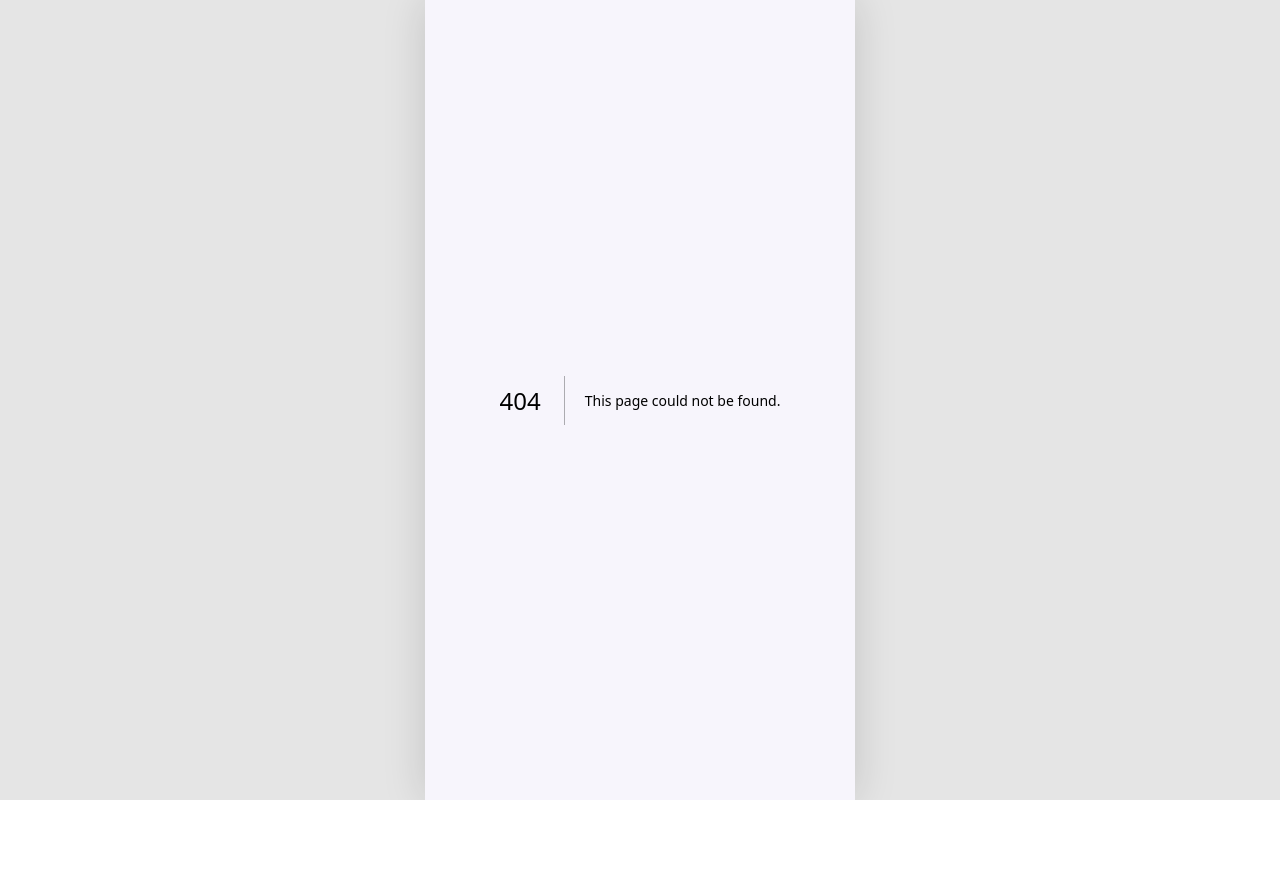
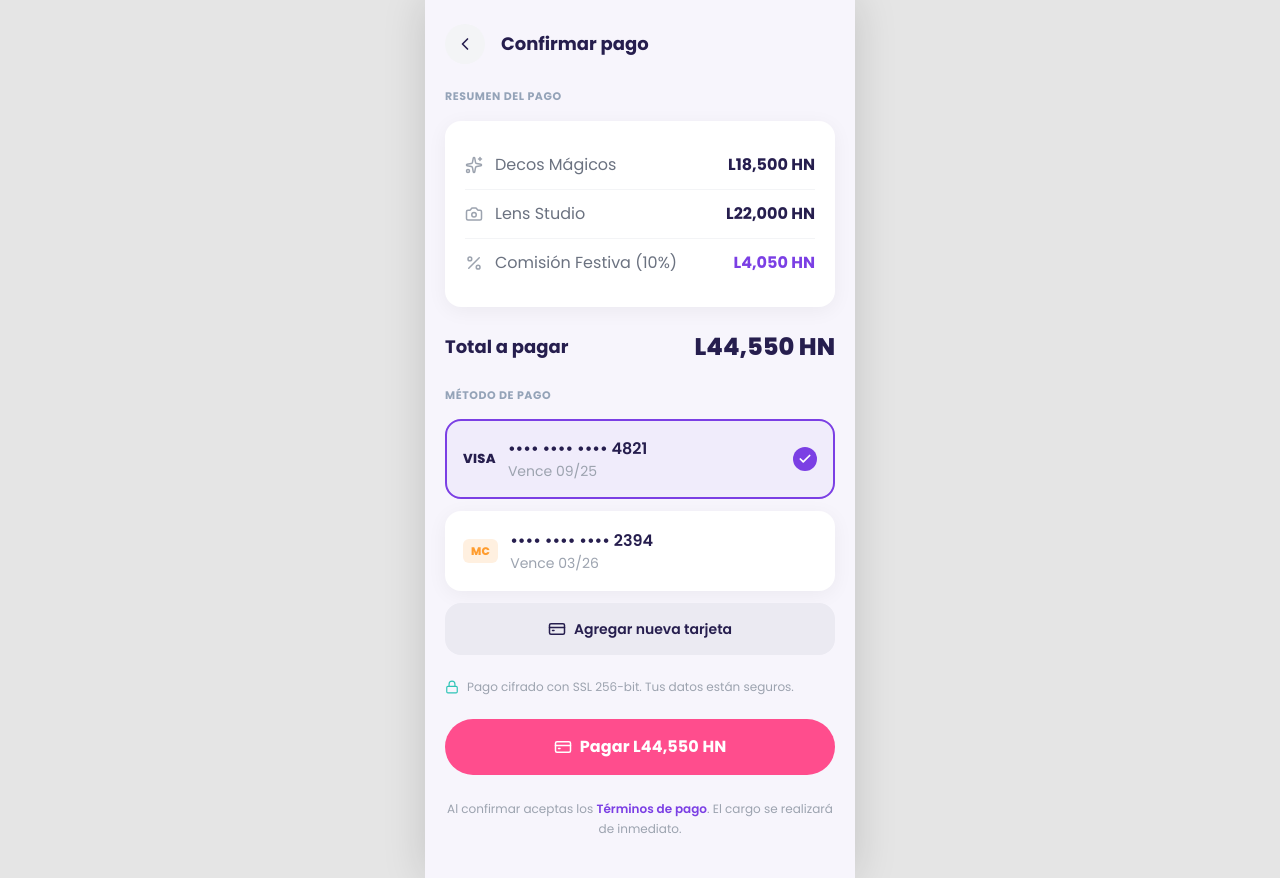
Before and after one commit to AlejandroGBC/Festiva, a Next.js app: page /eventos/1/pago in a window 1280 px wide. Before the commit this address had no page. Before the commit the page ends 800 px from the top, so only its background shows below. Built offline with nearby package versions, Linux system fonts and the light colour scheme.

Commit message:
fix: mejorar contraste de textarea, centrar chips, ajustar tarjetas de proveedor y agregar ruta de pago

```diff
--- a/src/app/(cliente)/eventos/[id]/page.tsx
+++ b/src/app/(cliente)/eventos/[id]/page.tsx
@@ -2,6 +2,8 @@ import { DetalleEventoHeader } from "@/modules/cliente/eventos/components/Detall
 import { ProveedorContratadoCard } from "@/modules/cliente/eventos/components/ProveedorContratadoCard";
 import { TimelineItem } from "@/modules/cliente/eventos/components/TimelineItem";
 import { ChatRapidoCard } from "@/modules/cliente/eventos/components/ChatRapidoCard";
+import SectionHeader from "@/shared/components/SectionHeader";
+import Navbar from "@/shared/components/Navbar";
 import type { TimelinePaso, ProveedorContratado } from "@/modules/cliente/eventos/types/eventos.types";
 
 // TODO: reemplazar por fetch real a eventos.service.ts cuando conectemos Supabase
@@ -20,9 +22,7 @@ const pasosMock: TimelinePaso[] = [
 
 export default function DetalleEventoPage({ params }: { params: { id: string } }) {
   return (
-    // -m-8 cancela el padding de 2rem heredado de .mobile-shell (globals.css)
-    // así esta página controla su propio espaciado de borde a borde
-    <div className="-m-8 min-h-screen">
+    <div>
       <DetalleEventoHeader
         titulo="Cumpleaños Carlos 40"
         fecha="10 julio, 2026"
@@ -30,15 +30,9 @@ export default function DetalleEventoPage({ params }: { params: { id: string } }
         progreso={65}
       />
 
-      <div className="px-5 pt-6 pb-24 flex flex-col gap-8">
+      <div className="px-5 pt-6 pb-8 flex flex-col gap-8">
         <div>
-          <div className="flex items-center justify-between mb-3">
-            <h2 className="font-bold text-festiva-midnight-blue">Proveedores contratados</h2>
-            <button type="button" className="text-sm font-semibold text-festiva-euphoric-pink">
-              Ver todos
-            </button>
-          </div>
-
+          <SectionHeader title="Proveedores contratados" accion="Ver todos" />
           <div className="flex flex-col gap-3">
             {proveedoresMock.map((proveedor) => (
               <ProveedorContratadoCard key={proveedor.id} proveedor={proveedor} />
@@ -47,7 +41,7 @@ export default function DetalleEventoPage({ params }: { params: { id: string } }
         </div>
 
         <div>
-          <h2 className="font-bold text-festiva-midnight-blue mb-4">Timeline del evento</h2>
+          <SectionHeader title="Timeline del evento" accion="" />
           <div className="flex flex-col">
             {pasosMock.map((paso, index) => (
               <TimelineItem key={paso.titulo} {...paso} esUltimo={index === pasosMock.length - 1}>
@@ -57,6 +51,8 @@ export default function DetalleEventoPage({ params }: { params: { id: string } }
           </div>
         </div>
       </div>
+
+      <Navbar />
     </div>
   );
 }
--- /dev/null
+++ b/src/app/(cliente)/eventos/[id]/pago/page.tsx
@@ -0,0 +1,90 @@
+"use client";
+
+import { useState } from "react";
+import { useRouter } from "next/navigation";
+import { ChevronLeft, Sparkles, Camera, Percent, Lock, CreditCard } from "lucide-react";
+import Button from "@/shared/components/Button";
+import SectionTitle from "@/shared/components/SectionTitle";
+import { ResumenPagoCard } from "@/modules/cliente/pagos/components/ResumenPagoCard";
+import { MetodoPagoOption } from "@/modules/cliente/pagos/components/MetodoPagoOption";
+import { AgregarTarjetaButton } from "@/modules/cliente/pagos/components/AgregarTarjetaButton";
+import type { ItemResumenPago, MetodoPago } from "@/modules/cliente/pagos/types/pagos.types";
+
+// TODO: reemplazar por fetch real (join TBL_CONTRATACIONES + TBL_PAGOS + TBL_OFERTAS) cuando conectemos Supabase
+const itemsResumenMock: ItemResumenPago[] = [
+  { id: "1", nombre: "Decos Mágicos", monto: 18500, icon: Sparkles },
+  { id: "2", nombre: "Lens Studio", monto: 22000, icon: Camera },
+  { id: "3", nombre: "Comisión Festiva (10%)", monto: 4050, icon: Percent, destacado: true },
+];
+
+const metodosMock: MetodoPago[] = [
+  { id: "1", marca: "visa", ultimosDigitos: "4821", vencimiento: "09/25" },
+  { id: "2", marca: "mastercard", ultimosDigitos: "2394", vencimiento: "03/26" },
+];
+
+const totalAPagar = itemsResumenMock.reduce((acc, item) => acc + item.monto, 0);
+
+export default function ConfirmarPagoPage() {
+  const router = useRouter();
+  const [metodoSeleccionado, setMetodoSeleccionado] = useState(metodosMock[0].id);
+
+  return (
+    <div>
+      <div className="flex items-center gap-4 px-5 pt-6 pb-2">
+        <button
+          type="button"
+          onClick={() => router.back()}
+          className="w-10 h-10 rounded-full bg-gray-100 flex items-center justify-center shrink-0"
+        >
+          <ChevronLeft size={20} className="text-festiva-midnight-blue" />
+        </button>
+        <h1 className="text-lg font-bold text-festiva-midnight-blue">Confirmar pago</h1>
+      </div>
+
+      <div className="px-5 pt-4 pb-10 flex flex-col gap-6">
+        <div>
+          <SectionTitle title="Resumen del pago" />
+          <ResumenPagoCard items={itemsResumenMock} />
+        </div>
+
+        <div className="flex items-center justify-between">
+          <span className="font-bold text-lg text-festiva-midnight-blue">Total a pagar</span>
+          <span className="font-extrabold text-2xl text-festiva-midnight-blue">
+            L{totalAPagar.toLocaleString("es-HN")} HN
+          </span>
+        </div>
+
+        <div>
+          <SectionTitle title="Método de pago" />
+          <div className="flex flex-col gap-3">
+            {metodosMock.map((metodo) => (
+              <MetodoPagoOption
+                key={metodo.id}
+                metodo={metodo}
+                seleccionado={metodo.id === metodoSeleccionado}
+                onSeleccionar={() => setMetodoSeleccionado(metodo.id)}
+              />
+            ))}
+            <AgregarTarjetaButton />
+          </div>
+        </div>
+
+        <div className="flex items-center gap-2 text-xs text-gray-400">
+          <Lock size={14} className="text-festiva-mint-neon shrink-0" />
+          Pago cifrado con SSL 256-bit. Tus datos están seguros.
+        </div>
+
+        <Button variant="primary" size="lg" shape="pill" className="w-full">
+          <CreditCard size={18} />
+          Pagar L{totalAPagar.toLocaleString("es-HN")} HN
+        </Button>
+
+        <p className="text-xs text-center text-gray-400 leading-relaxed">
+          Al confirmar aceptas los{" "}
+          <span className="font-semibold text-festiva-electric-violet">Términos de pago</span>. El cargo se
+          realizará de inmediato.
+        </p>
+      </div>
+    </div>
+  );
+}
--- a/src/app/(proveedor)/[id]/page.tsx
+++ b/src/app/(proveedor)/[id]/page.tsx
@@ -0,0 +1,7 @@
+export default function ProveedorDetallePage({ params }: { params: { id: string } }) {
+  return (
+    <div>
+      <h1>Proveedor {params.id}</h1>
+    </div>
+  );
+}
--- a/src/modules/cliente/eventos/components/DetalleEventoHeader.tsx
+++ b/src/modules/cliente/eventos/components/DetalleEventoHeader.tsx
@@ -1,4 +1,5 @@
 import { RefreshCw } from "lucide-react";
+import ProgressBar from "@/shared/components/ProgressBar";
 
 interface DetalleEventoHeaderProps {
   titulo: string;
@@ -26,9 +27,7 @@ export const DetalleEventoHeader = ({ titulo, fecha, ubicacion, progreso }: Deta
           <span className="text-white/70">Progreso del evento</span>
           <span className="font-semibold">{progreso}%</span>
         </div>
-        <div className="h-2 bg-white/20 rounded-full overflow-hidden">
-          <div className="h-full bg-festiva-euphoric-pink rounded-full" style={{ width: `${progreso}%` }} />
-        </div>
+        <ProgressBar percentage={progreso} color="euphoric-pink" />
       </div>
     </div>
   );
--- a/src/modules/cliente/eventos/components/ProveedorContratadoCard.tsx
+++ b/src/modules/cliente/eventos/components/ProveedorContratadoCard.tsx
@@ -1,9 +1,11 @@
 import { Check, Clock } from "lucide-react";
+import Card from "@/shared/components/Card";
+import Chip from "@/shared/components/Chip";
 import { ProveedorContratado } from "../types/eventos.types";
 
-const estadoStyles: Record<ProveedorContratado["estado"], string> = {
-  confirmado: "bg-festiva-mint-neon/10 text-festiva-mint-neon",
-  pendiente: "bg-festiva-confetti-orange/10 text-festiva-confetti-orange",
+const estadoVariant: Record<ProveedorContratado["estado"], "mint-neon" | "confetti-orange"> = {
+  confirmado: "mint-neon",
+  pendiente: "confetti-orange",
 };
 
 const estadoLabel: Record<ProveedorContratado["estado"], string> = {
@@ -11,14 +13,14 @@ const estadoLabel: Record<ProveedorContratado["estado"], string> = {
   pendiente: "Pendiente",
 };
 
-const estadoIcono: Record<ProveedorContratado["estado"], React.ReactNode> = {
-  confirmado: <Check size={12} />,
-  pendiente: <Clock size={12} />,
+const estadoIcono: Record<ProveedorContratado["estado"], React.ComponentType<{ className?: string }>> = {
+  confirmado: Check,
+  pendiente: Clock,
 };
 
 export const ProveedorContratadoCard = ({ proveedor }: { proveedor: ProveedorContratado }) => {
   return (
-    <div className="flex items-center gap-3 bg-white rounded-xl p-4 shadow-sm">
+    <Card className="flex items-center gap-3">
       <div className="w-11 h-11 rounded-full bg-festiva-euphoric-pink/10 text-festiva-euphoric-pink font-bold flex items-center justify-center shrink-0">
         {proveedor.iniciales}
       </div>
@@ -30,10 +32,9 @@ export const ProveedorContratadoCard = ({ proveedor }: { proveedor: ProveedorCon
         </p>
       </div>
 
-      <span className={`flex items-center gap-1 text-xs font-semibold px-3 py-1 rounded-full whitespace-nowrap ${estadoStyles[proveedor.estado]}`}>
-        {estadoIcono[proveedor.estado]}
+      <Chip variant={estadoVariant[proveedor.estado]} icon={estadoIcono[proveedor.estado]}>
         {estadoLabel[proveedor.estado]}
-      </span>
-    </div>
+      </Chip>
+    </Card>
   );
 };
```
Also changed, not shown: 1 other file (tests, documents, lock files or other folders).
